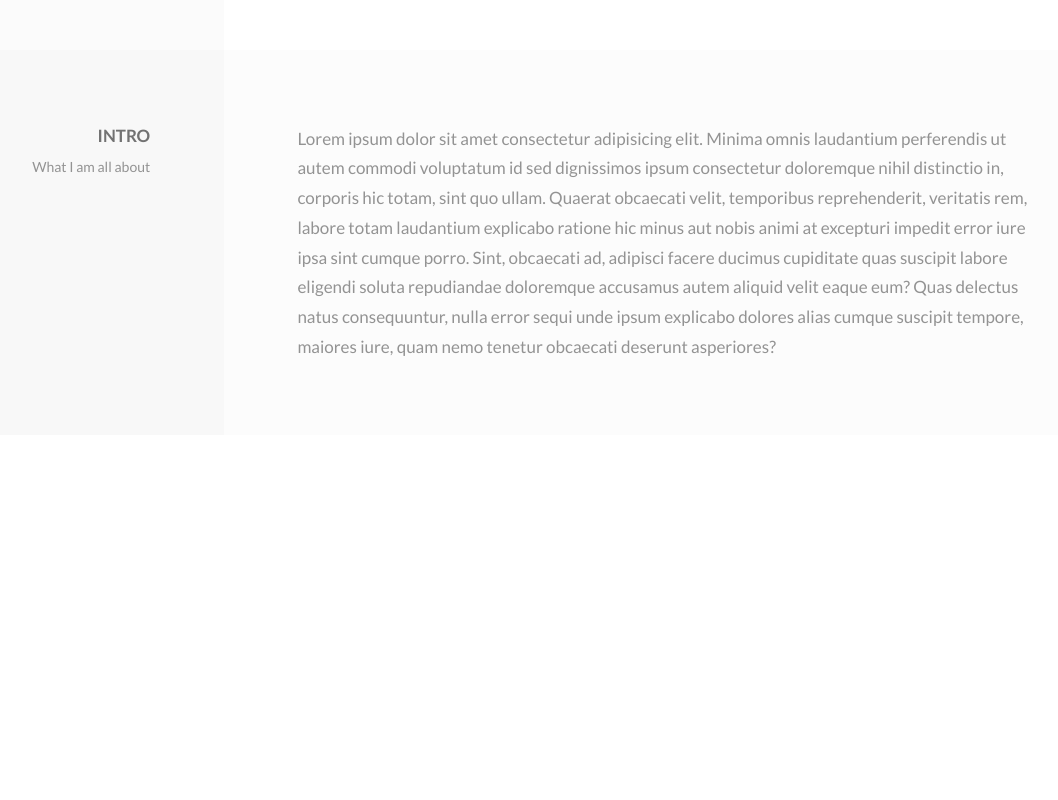
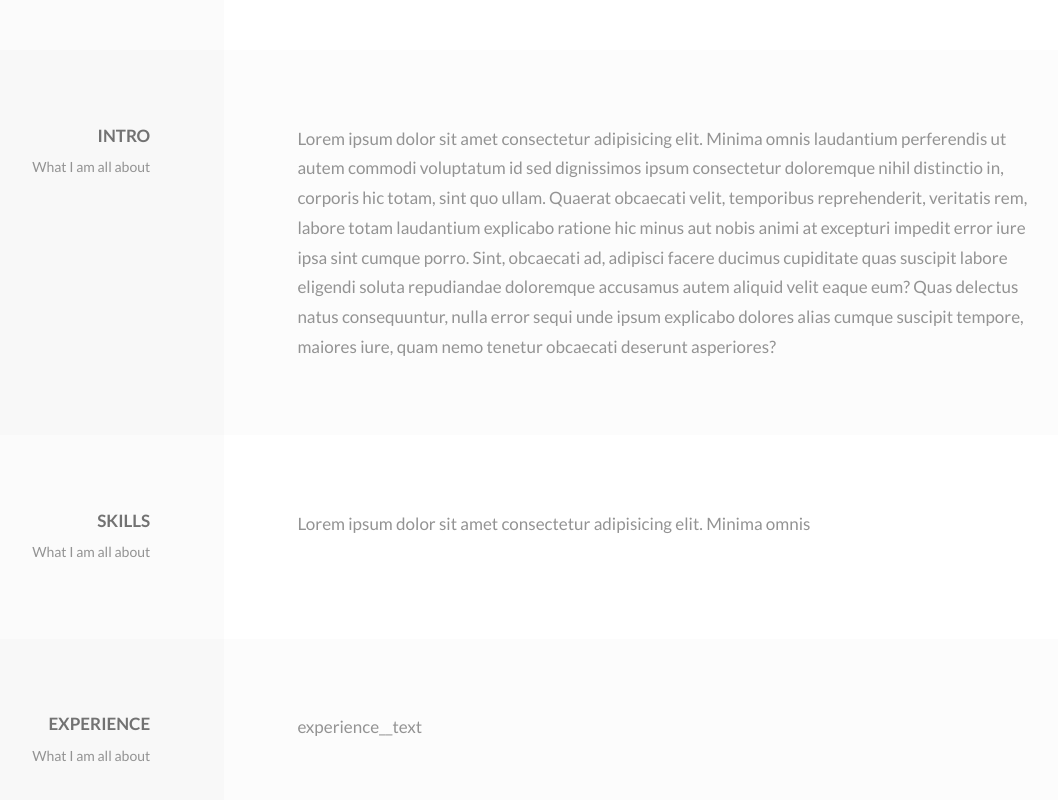
Before and after one commit to AndrewVoloshin/CV-on-Vue, a Vue app: page /#/ in a window 1280 px wide. Shown: the part 750-1550 px from the top of the page, without its empty margins (161-1219 px from the left). Before the commit the page ends 1185 px from the top, so only its background shows below. Built offline with nearby package versions, Linux system fonts and the light colour scheme.

Commit message:
add page AppExperience

```diff
--- /dev/null
+++ b/src/components/AppExperience.vue
@@ -0,0 +1,99 @@
+<template>
+  <div class="experience">
+    <div class="experience__bg-left"></div>
+    <div class="experience__bg-right"></div>
+    <div class="experience__container">
+      <div class="experience__content">
+        <h2>experience</h2>
+        <p>What I am all about</p>
+      </div>
+      <p class="experience__text">experience__text</p>
+    </div>
+  </div>
+</template>
+
+<script>
+export default {};
+</script>
+
+<style land="scss" scoped>
+.experience {
+  display: flex;
+  justify-content: center;
+  position: relative;
+}
+.experience__container {
+  width: 100%;
+}
+
+.experience__content {
+  padding: 1.5rem;
+  background: #fafafa;
+  border-top: solid 1px rgb(237, 237, 237);
+  border-bottom: solid 1px rgb(237, 237, 237);
+}
+
+.experience__content h2 {
+  margin-bottom: 7px;
+}
+.experience__text {
+  padding: 1.5rem;
+}
+
+@media screen and (min-width: 600px) {
+  .experience__text {
+    font-size: 17px;
+  }
+}
+
+@media screen and (min-width: 760px) {
+  .experience__content {
+    padding: 2.75rem 3.05rem;
+  }
+  .experience__text {
+    padding: 2.75rem 3.05rem;
+  }
+  @media screen and (min-width: 1024px) {
+    .experience__bg-left {
+      top: 0;
+      left: 0;
+      position: absolute;
+      height: 100%;
+      width: 50%;
+      background: #f8f8f8;
+    }
+    .experience__bg-right {
+      top: 0;
+      right: 0;
+      position: absolute;
+      height: 100%;
+      width: 50%;
+      background: #fcfcfc;
+    }
+    .experience__container {
+      display: flex;
+      position: relative;
+      z-index: 2;
+      max-width: 1276px;
+    }
+    .experience__content {
+      width: 30%;
+      border: none;
+      text-align: right;
+      background: #f8f8f8;
+    }
+    .experience__text {
+      width: 70%;
+      background: #fcfcfc;
+    }
+  }
+  @media screen and (min-width: 1200px) {
+    .experience__content {
+      padding: 4.6rem;
+    }
+    .experience__text {
+      padding: 4.6rem;
+    }
+  }
+}
+</style>
--- a/src/components/AppHeader.vue
+++ b/src/components/AppHeader.vue
@@ -148,7 +148,7 @@ header__subinfo h2 {
 
 @media screen and (min-width: 760px) {
   .cv__content {
-    padding: 3.05em;
+    padding: 3.05em 3.05em 1.1rem;
   }
   .header__photo img {
     width: 196px;
--- a/src/components/AppIntro.vue
+++ b/src/components/AppIntro.vue
@@ -60,10 +60,10 @@ export default {};
 
 @media screen and (min-width: 760px) {
   .intro__content {
-    padding: 3.05rem;
+    padding: 2.75rem 3.05rem;
   }
   .intro__text {
-    padding: 3.05rem;
+    padding: 2.75rem 3.05rem;
   }
   @media screen and (min-width: 1024px) {
     .intro__bg-left {
--- /dev/null
+++ b/src/components/AppSkills.vue
@@ -0,0 +1,101 @@
+<template>
+  <div class="skills">
+    <div class="skills__bg-left"></div>
+    <div class="skills__bg-right"></div>
+    <div class="skills__container">
+      <div class="skills__content">
+        <h2>skills</h2>
+        <p>What I am all about</p>
+      </div>
+      <p class="skills__text">
+        Lorem ipsum dolor sit amet consectetur adipisicing elit. Minima omnis
+      </p>
+    </div>
+  </div>
+</template>
+
+<script>
+export default {};
+</script>
+
+<style land="scss" scoped>
+.skills {
+  display: flex;
+  justify-content: center;
+  position: relative;
+}
+.skills__container {
+  width: 100%;
+}
+
+.skills__content {
+  padding: 1.5rem;
+  background: #fafafa;
+  border-top: solid 1px rgb(237, 237, 237);
+  border-bottom: solid 1px rgb(237, 237, 237);
+}
+
+.skills__content h2 {
+  margin-bottom: 7px;
+}
+.skills__text {
+  padding: 1.5rem;
+}
+
+@media screen and (min-width: 600px) {
+  .skills__text {
+    font-size: 17px;
+  }
+}
+
+@media screen and (min-width: 760px) {
+  .skills__content {
+    padding: 2.75rem 3.05rem;
+  }
+  .skills__text {
+    padding: 2.75rem 3.05rem;
+  }
+  @media screen and (min-width: 1024px) {
+    .skills__bg-left {
+      top: 0;
+      left: 0;
+      position: absolute;
+      height: 100%;
+      width: 50%;
+      background: #fbfbfb;
+    }
+    .skills__bg-right {
+      top: 0;
+      right: 0;
+      position: absolute;
+      height: 100%;
+      width: 50%;
+      background: #fff;
+    }
+    .skills__container {
+      display: flex;
+      position: relative;
+      z-index: 2;
+      max-width: 1276px;
+    }
+    .skills__content {
+      width: 30%;
+      border: none;
+      text-align: right;
+      background: #fbfbfb;
+    }
+    .skills__text {
+      width: 70%;
+      background: #fff;
+    }
+  }
+  @media screen and (min-width: 1200px) {
+    .skills__content {
+      padding: 4.6rem;
+    }
+    .skills__text {
+      padding: 4.6rem;
+    }
+  }
+}
+</style>
--- a/src/views/Home.vue
+++ b/src/views/Home.vue
@@ -1,20 +1,25 @@
 <template>
   <div class="home">
-      <app-header> </app-header>
-      <app-intro> </app-intro>
-    </div>
-
+    <app-header> </app-header>
+    <app-intro> </app-intro>
+    <app-skills> </app-skills>
+    <app-experience> </app-experience>
+  </div>
 </template>
 
 <script>
 import AppHeader from "@/components/AppHeader.vue";
 import AppIntro from "@/components/AppIntro.vue";
+import AppSkills from "@/components/AppSkills.vue";
+import AppExperience from "@/components/AppExperience.vue";
 
 export default {
   name: "Home",
   components: {
     AppHeader,
     AppIntro,
+    AppSkills,
+    AppExperience,
   },
 };
 </script>
```
